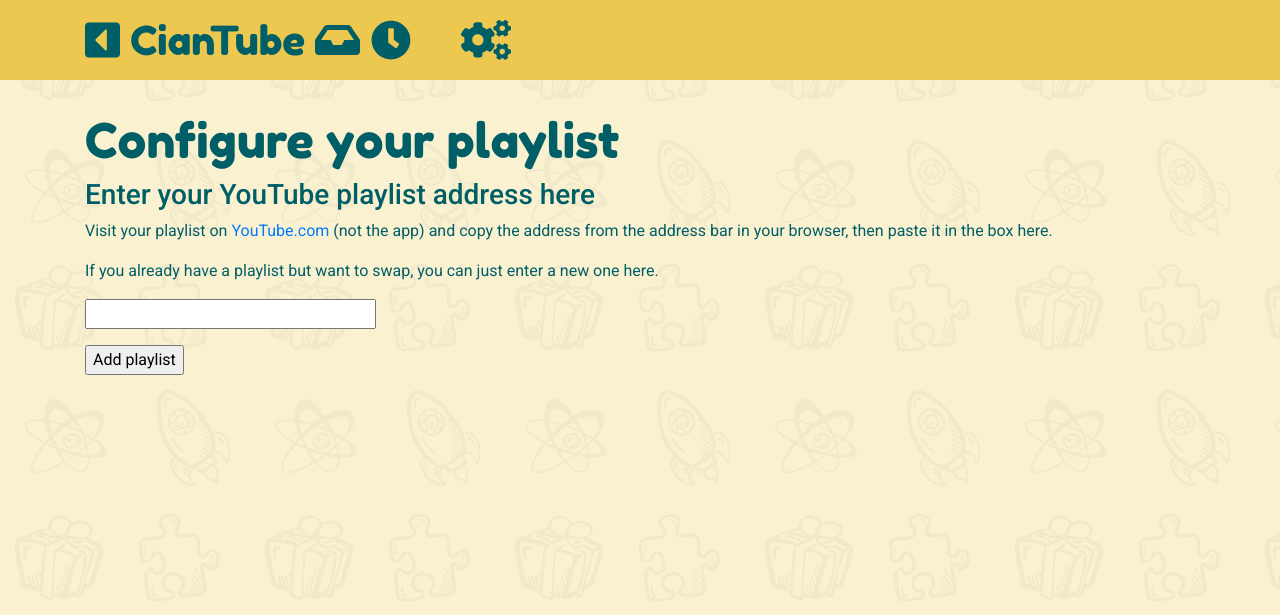
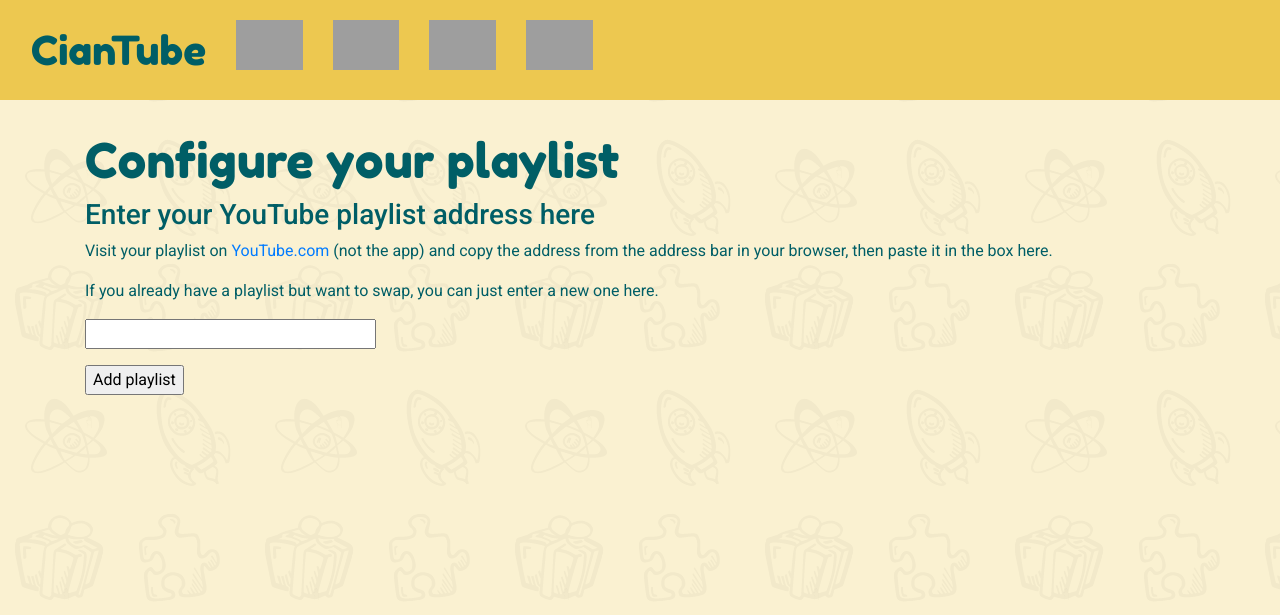
Before and after one commit to maryannh/ciantube, a Flask app: page /config in a window 1280 px wide. Shown: the top 615 px of the page. Run offline with Flask 2, Linux system fonts and the light colour scheme; some libraries are stand-ins or nearby versions; grey boxes are pictures that could not be loaded.

Commit message:
Added new nav

```diff
--- a/static/style.css
+++ b/static/style.css
@@ -39,13 +39,20 @@ nav {
   margin-bottom: 2em;
 }
 
-nav h1 {
-    width: 100%;
+nav.navbar .container-fluid {
+    margin-top: 0.75em;
+    margin-bottom: 0.75em;
 }
 
-nav h1 .config {
- margin-left: 0.5em;
-    padding-left: 0.5em;
+a.logo {
+    font-family: var(--header-font);
+    color: var(--dark);
+    font-size: 2.5em;
+}
+
+img.icon {
+    max-height: 50px;
+    width: auto;
 }
 
 /* .grid {
--- a/templates/layout.html
+++ b/templates/layout.html
@@ -37,18 +37,36 @@ window.cookieconsent.initialise({
   </head>
   {% block bodyclass %}{% endblock %}
 
-  <nav class="navbar">
-    <div class="container">
-       <h1 class="justify-content-between">
-        <span onclick="goBack()"><i class="fas fa-caret-square-left"></i></span>
-         <a href={{ url_for('index') }}>CianTube</a>
-           <a href={{ url_for('new') }}><i class="fas fa-inbox"></i></a>
-           <a href={{ url_for('recent') }}><i class="fas fa-clock"></i></a>
-            <a href={{ url_for('config') }} class="config text-right"><i class="fas fa-cogs"></i></a>
+
+    <nav class="navbar">
+        <div class="container-fluid">
+        <div class="row">
+    <div class="col">
+   <a href={{ url_for('index') }} class="logo">CianTube</a>
+    </div>
+    <div class="col">
+ <span onclick="goBack()"><img src="../static/images/back.png" alt="Back" class="icon">
+    </div>
+    <div class="col">
+  <a href={{ url_for('new') }}><img src="../static/images/new.png" alt="New Videos" class="icon">
+    </div>
+   <div class="col">
+    <a href={{ url_for('recent') }}><img src="../static/images/recent.png" alt="Recently viewed videos" class="icon">
+    </div>
+    <div class="col">
+    <a href={{ url_for('config') }}><img src="../static/images/config.png" alt="Add your videos" class="icon">
+        </a>
+    </div>
 
 
 
-      </h1>
+
+
+
+
+
+
+            </div>
     </div>
   </nav>
 
```
Also changed, not shown: models.py (+24 -6 lines).
